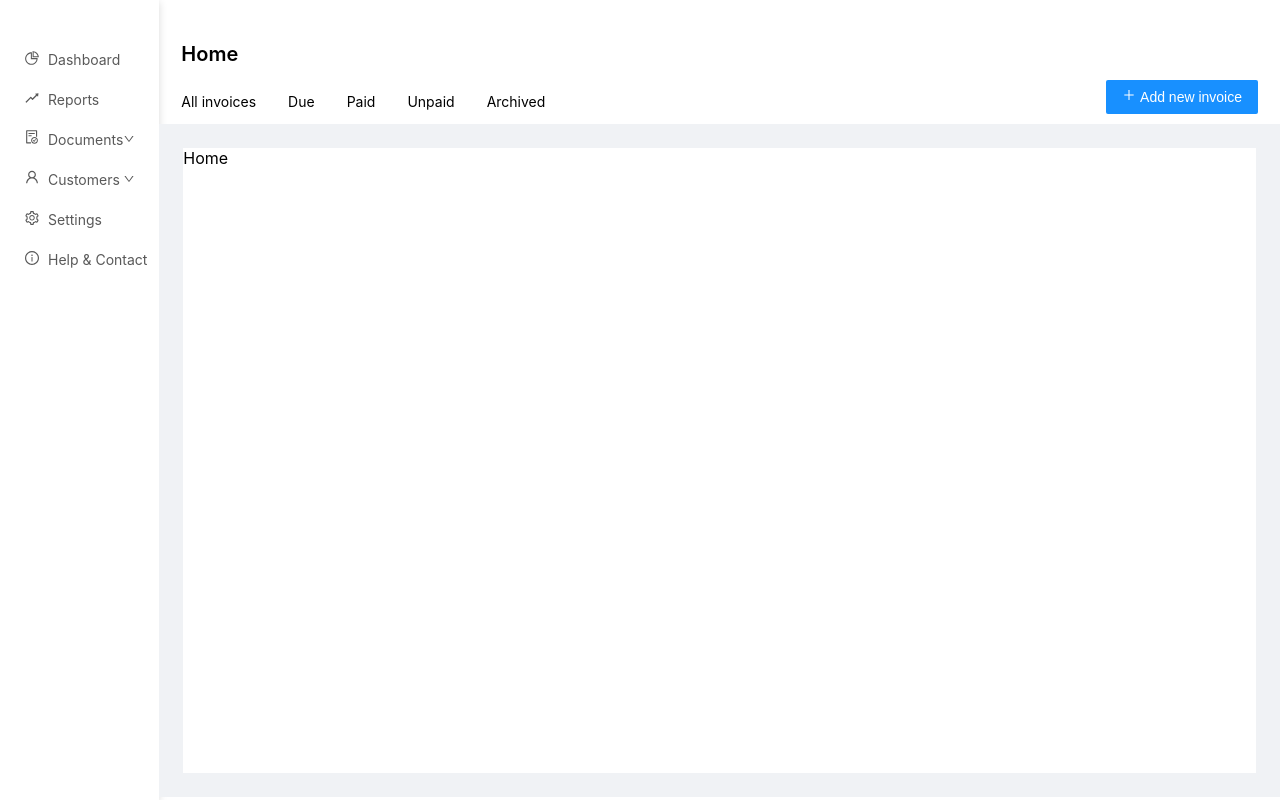
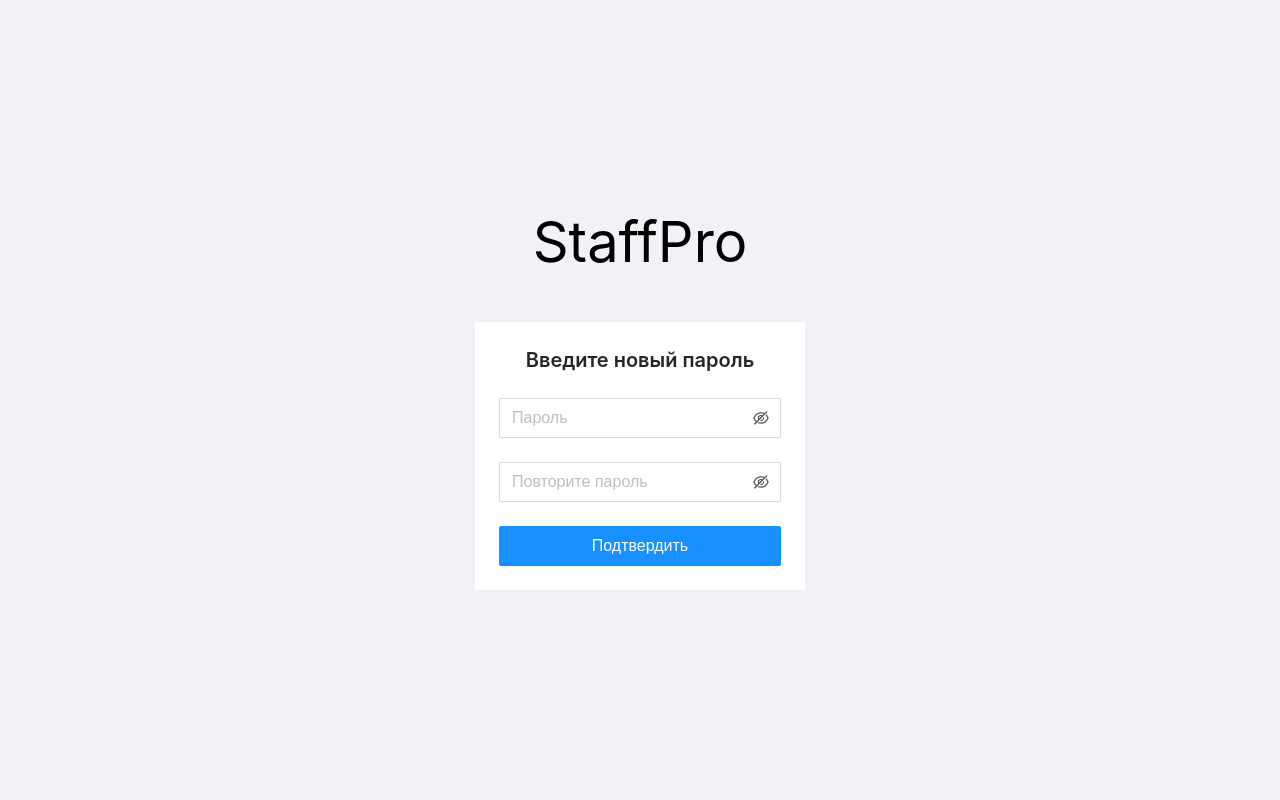
Before and after one commit to valeriagodfrey/test-app, a React (Create React App) app: page /password_recovery in a window 1280 px wide. Before the commit this address led to /home. Built offline with nearby package versions, Linux system fonts and the light colour scheme.

Commit message:
password recovery

```diff
--- a/src/App.tsx
+++ b/src/App.tsx
@@ -11,6 +11,7 @@ import { ForgotPassword } from "./pages/forgotPassword";
 import { Help } from "./pages/help";
 import { HomePage } from "./pages/home";
 import { Invoices } from "./pages/invoices";
+import { PasswordRecovery } from "./pages/passwordRecovery";
 import { Registration } from "./pages/registration";
 import { Reports } from "./pages/reports";
 import { Settings } from "./pages/settings";
@@ -43,6 +44,7 @@ function App() {
           <Route path="/documents/drafts" element={<Drafts />} />
           <Route path="/documents/templates" element={<Templates />} />
           <Route path="/forgot_password" element={<ForgotPassword />} />
+          <Route path="/password_recovery" element={<PasswordRecovery />} />
           <Route path="/registration" element={<Registration />} />
           <Route path="/authorization" element={<Authorization />} />
           <Route path="*" element={<Navigate to="/home" />} />
--- a/src/core/redux/store.ts
+++ b/src/core/redux/store.ts
@@ -1,12 +1,12 @@
 import { configureStore } from "@reduxjs/toolkit";
 
-import { changePasswordReducer, signInReducer, signUpReducer } from "../../features/user";
+import { rememberEmailReducer, signInReducer, signUpReducer } from "../../features/user";
 
 export const store = configureStore({
   reducer: {
     signIn: signInReducer,
     signUp: signUpReducer,
-    changePassword: changePasswordReducer,
+    rememberEmail: rememberEmailReducer,
   },
 });
 
--- /dev/null
+++ b/src/features/selectors/Selector.ts
@@ -0,0 +1,12 @@
+import { createSelector } from "@reduxjs/toolkit";
+
+import { RootState } from "../../core/redux/store";
+
+export const getUsersSelector = createSelector(
+  (state: RootState) => state.signUp.list,
+  (state) => state,
+);
+export const getEmailSelector = createSelector(
+  (state: RootState) => state.rememberEmail,
+  (state) => state,
+);
--- a/src/pages/authorization.tsx
+++ b/src/pages/authorization.tsx
@@ -4,13 +4,13 @@ import { useNavigate } from "react-router-dom";
 import styled from "styled-components";
 
 import signInImage from "../assets/images/signIn.png";
+import { getUsersSelector } from "../features/selectors/Selector";
 import { signIn } from "../features/user";
 import { Button } from "../ui/button/Button";
 import { Checkbox } from "../ui/checkbox/Checkbox";
 import { Header } from "../ui/header/Header";
 import { CustomInput } from "../ui/input/Input";
 import { ILink } from "../ui/link/Link";
-import { getUsersSelector } from "./forgotPassword";
 
 export interface AuthProps {
   email: string;
@@ -30,6 +30,7 @@ export const Authorization = () => {
   } = useForm<AuthProps>();
 
   const users = useSelector(getUsersSelector);
+
   const handleAuth = (user: AuthProps) => {
     const currentUser = user;
     const regUser = users.find((item) => item.email === currentUser.email);
--- a/src/pages/forgotPassword.tsx
+++ b/src/pages/forgotPassword.tsx
@@ -1,12 +1,12 @@
-import { createSelector } from "@reduxjs/toolkit";
 import React, { useState } from "react";
 import { useForm } from "react-hook-form";
-import { useSelector } from "react-redux";
+import { useDispatch, useSelector } from "react-redux";
 import { useNavigate } from "react-router-dom";
 import { toast } from "react-toastify";
 import styled from "styled-components";
 
-import { RootState, store } from "../core/redux/store";
+import { getUsersSelector } from "../features/selectors/Selector";
+import { rememberEmail } from "../features/user";
 import { Button } from "../ui/button/Button";
 import { CustomInput } from "../ui/input/Input";
 import { ILink } from "../ui/link/Link";
@@ -14,13 +14,10 @@ import { ILink } from "../ui/link/Link";
 interface Props {
   email: string;
 }
-export const getUsersSelector = createSelector(
-  (state: RootState) => state.signUp.list,
-  (state) => state,
-);
 
 export const ForgotPassword = () => {
-  const [emailMatch, setEmailMatch] = useState(false);
+  const dispatch = useDispatch();
+  const [emailMatch, setEmailMatch] = useState<boolean>();
   const navigate = useNavigate();
   const {
     register,
@@ -37,15 +34,17 @@ export const ForgotPassword = () => {
     const regUser = users.find((item) => item.email === currentUser.email);
 
     if (currentUser.email === regUser?.email) {
-      setEmailMatch((s) => !s);
+      setEmailMatch(true);
+      dispatch(rememberEmail(currentEmail));
     } else {
+      setEmailMatch(false);
       toast.error("Пользователь с указанным Email не найден");
     }
   };
   return (
     <WrapperContainer>
       <Title>StaffPro</Title>
-      {emailMatch === false ? (
+      {emailMatch !== true ? (
         <Form onSubmit={handleSubmit(onSubmit)}>
           <Caption>Забыли пароль?</Caption>
           <Label>Введите ваш эл. адрес, чтобы восстановить доступ к своему аккаунту</Label>
@@ -53,7 +52,13 @@ export const ForgotPassword = () => {
             type="email"
             placeholder="Email"
             {...register("email", { required: true })}
-            error={errors.email?.type === "required" ? "Обязательное поле" : ""}
+            error={
+              errors.email?.type === "required"
+                ? "Обязательное поле"
+                : emailMatch === false
+                ? "Пользователь с указанным Email не найден"
+                : ""
+            }
           />
           <Button size="big">Подтвердить</Button>
           <SignUp>
@@ -68,7 +73,7 @@ export const ForgotPassword = () => {
             Перейдите по ссылке в письме для создания нового пароля.
           </Label>
 
-          <Button size="big" onClick={() => navigate("/home")}>
+          <Button size="big" onClick={() => navigate("/password_recovery")}>
             На главную
           </Button>
         </Form>
@@ -80,14 +85,14 @@ const WrapperContainer = styled.div`
   min-height: 100vh;
   display: flex;
   flex-direction: column;
-  justify-content: flex-start;
+  justify-content: center;
   align-items: center;
   width: 100%;
   background-color: #f0f2f5;
 `;
 
 const Title = styled.div`
-  margin: 134px 0px 64px;
+  margin-bottom: 48px;
   font-size: 56px;
   line-height: 64px;
 `;
--- /dev/null
+++ b/src/pages/passwordRecovery.tsx
@@ -0,0 +1,117 @@
+import { useForm } from "react-hook-form";
+import { useSelector } from "react-redux";
+import { useNavigate } from "react-router-dom";
+import { toast } from "react-toastify";
+import styled from "styled-components";
+
+import { getEmailSelector, getUsersSelector } from "../features/selectors/Selector";
+// import { changePassword } from "../features/user";
+import { Button } from "../ui/button/Button";
+import { CustomInput } from "../ui/input/Input";
+
+export interface ChangePassProps {
+  password: string;
+  password2: string;
+}
+
+export const PasswordRecovery = () => {
+  const navigate = useNavigate();
+
+  const {
+    register,
+    formState: { errors },
+    handleSubmit,
+    getValues,
+  } = useForm<ChangePassProps>();
+
+  const users = useSelector(getUsersSelector);
+
+  const currentEmail = useSelector(getEmailSelector);
+
+  const onSubmit = (newPass: ChangePassProps) => {
+    const regUser = users.find((item) => item.email === currentEmail.email && item);
+
+    toast.success("Новый пароль успешно сохранен");
+    setTimeout(() => {
+      navigate("/home");
+    }, 800);
+  };
+
+  return (
+    <WrapperContainer>
+      <Title>StaffPro</Title>
+
+      <Form onSubmit={handleSubmit(onSubmit)}>
+        <Caption>Введите новый пароль</Caption>
+
+        <CustomInput
+          type="password"
+          placeholder="Пароль"
+          {...register("password", {
+            required: true,
+            validate: () => getValues("password").length >= 8 && getValues("password").length <= 64,
+          })}
+          error={
+            errors.password?.type === "required"
+              ? "Обязательное поле"
+              : errors.password?.type === "validate"
+              ? "Пароль должен содержать от 8 до 64 символов"
+              : ""
+          }
+        />
+        <CustomInput
+          type="password"
+          placeholder="Повторите пароль"
+          {...register("password2", {
+            required: true,
+
+            validate: () => getValues("password2") === getValues("password"),
+          })}
+          error={
+            errors.password2?.type === "required"
+              ? "Обязательное поле"
+              : errors.password2?.type === "validate"
+              ? "Пароли не совпадают"
+              : ""
+          }
+        />
+        <Button size="big">Подтвердить</Button>
+      </Form>
+    </WrapperContainer>
+  );
+};
+const WrapperContainer = styled.div`
+  min-height: 100vh;
+  display: flex;
+  flex-direction: column;
+  justify-content: center;
+  align-items: center;
+  width: 100%;
+  background-color: #f0f2f5;
+`;
+
+const Title = styled.div`
+  margin-bottom: 48px;
+  font-size: 56px;
+  line-height: 64px;
+`;
+
+const Form = styled.form`
+  display: flex;
+  flex-direction: column;
+  justify-content: center;
+  max-width: 330px;
+  padding: 24px;
+  background: #ffffff;
+  min-width: 282px;
+`;
+
+const Caption = styled.div`
+  align-items: center;
+  text-align: center;
+  font-size: 20px;
+  line-height: 28px;
+  font-weight: 600;
+  color: #262626;
+  margin-bottom: 24px;
+`;
--- a/src/ui/accordion/Accordion.tsx
+++ b/src/ui/accordion/Accordion.tsx
@@ -1,7 +1,6 @@
 import React, { useState } from "react";
 import styled from "styled-components";
 
-import { CustomersIcon } from "../../assets/icons/CustomersIcon";
 import { DropdownArrow } from "../../assets/icons/DropdownArrow";
 
 interface Props {
--- a/src/ui/input/Input.tsx
+++ b/src/ui/input/Input.tsx
@@ -57,7 +57,7 @@ const Input = styled.input<{ error?: string }>`
   border-color: ${({ error }) => (error ? "#F5222D" : "#D9D9D9")};
   border-radius: 2px;
   box-shadow: ${({ error }) => (error ? "0px 0px 4px rgba(245, 34, 45, 0.5)" : "transparent")};
-  margin-bottom: 6px;
+  margin-bottom: ${({ error }) => (error ? "6px" : 0)};
   ::placeholder {
     color: #bfbfbf;
   }
@@ -71,7 +71,8 @@ const Icon = styled.div<{ withLabel?: boolean }>`
   position: absolute;
   display: flex;
   right: 11px;
-  margin-bottom: ${({ withLabel }) => (withLabel ? `0px` : `6px`)};
+  bottom: ${({ withLabel }) => (withLabel ? `11px` : undefined)};
+
   margin-top: ${({ withLabel }) => (withLabel ? `18px` : `0px`)};
   cursor: pointer;
 `;
--- a/src/ui/notification/Notification.tsx
+++ b/src/ui/notification/Notification.tsx
@@ -3,13 +3,14 @@ import styled from "styled-components";
 
 export const StyledToastContainer = styled(ToastContainer)`
   .Toastify__toast-container {
-    width: fit-content !important;
   }
+
   .Toastify__toast--error {
     background-color: #fff1f0;
     border: 1px solid #ffa39e;
     border-radius: 2px;
   }
+
   .Toastify__toast--success {
     background-color: #f6ffed;
     border: 1px solid #b7eb8f;
@@ -24,8 +25,7 @@ export const StyledToastContainer = styled(ToastContainer)`
     font-size: 14px;
     line-height: 22px;
   }
-  svg {
-  }
+
   .Toastify__toast-body {
     padding: 9px 16px;
     margin: 0;
@@ -35,12 +35,14 @@ export const StyledToastContainer = styled(ToastContainer)`
   .Toastify__progress-bar {
     background: var(--toastify-color-null);
   }
+
   .Toastify__zoom-enter {
     animation-name: null;
   }
+
   .Toastify_close-button {
     background: #595959;
     width: 16px;
-    align-self: center;
+    align-self: center !important;
   }
 `;
```
Also changed, not shown: src/features/user.ts (+10 -10 lines).
